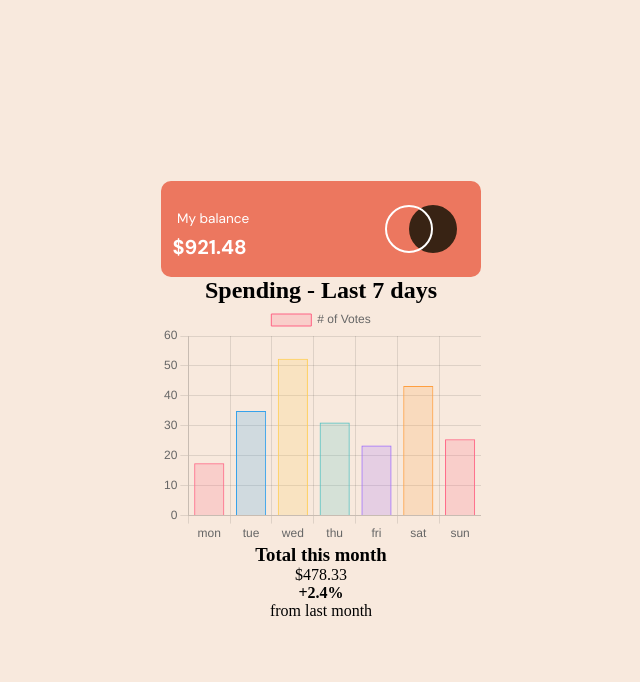
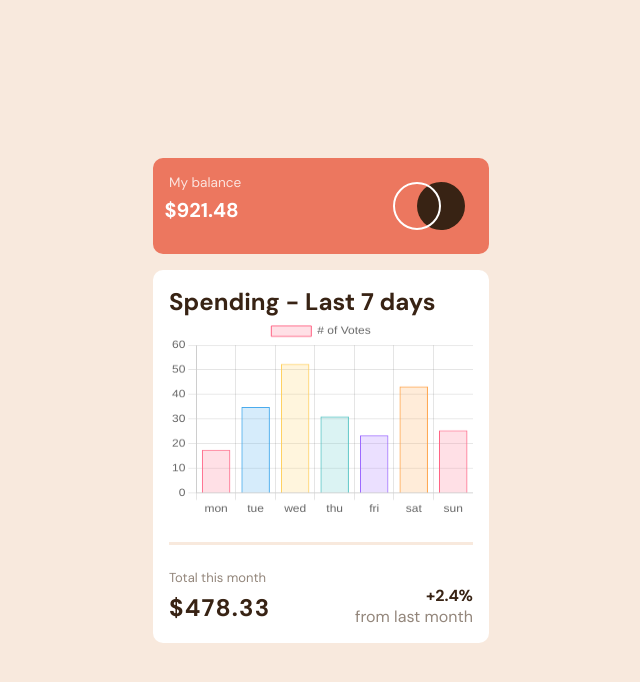
Before and after one commit to timbosTours/FEM-dynamic-bar-chart, a plain HTML site: page index.html in a window 1280 px wide. Shown: the whole page, without its empty margins (319-959 px from the left). Drawn offline with nearby package versions, Linux system fonts and the light colour scheme.

Commit message:
styled spending card

```diff
--- a/styles.css
+++ b/styles.css
@@ -6,6 +6,8 @@
 :root {
     --bg-cream: hsl(27, 66%, 92%);
     --soft-red: hsl(10, 79%, 65%);
+    --dark-brown: hsl(25, 47%, 15%);
+    --med-brown: hsl(28, 10%, 53%);
 
     --ff-dmSans: 'DM Sans', sans-serif;
 }
@@ -21,7 +23,7 @@ body{
 }
 
 #container{
-    max-width: 20rem;
+    max-width: 21rem;
 
 }
 
@@ -29,9 +31,10 @@ body{
     /* border: 2px solid blue; */
     background-color: var(--soft-red);
     border-radius: 10px;
-    padding: 1rem;
+    padding: 1em;
     display: flex;
     justify-content: space-between;
+    margin-bottom: 1rem;
 }
 
 #text-container{
@@ -44,8 +47,9 @@ body{
     font-size: 85%;
     font-weight: normal;
     float: left;
-    padding-top: 1em;
+    /* padding-top: 1em; */
     padding-bottom: 0.5em;
+    opacity: 80%;
 }
 
 #balance-amount{
@@ -60,6 +64,46 @@ body{
     margin: 0.5rem;
 }
 
+#spending{
+    background-color: white;
+    border-radius: 10px;
+    padding: 1em;
+    color: var(--dark-brown);
+    font-family: var(--ff-dmSans);
+    text-align: left;
+}
+
+#dynamic-chart{
+    border-bottom: 3px solid var(--bg-cream);
+    padding-bottom: 1.5em;
+    margin-bottom: 1.5em;
+}
+#total-container{
+    display: flex;
+    justify-content: space-between;
+}
+#total-this-month{
+    font-size: small;
+    color: var(--med-brown);
+    font-weight: 100;
+    padding-bottom: 0.5em;
+}
+
+#monthly-total{
+    font-weight: 700;
+    font-size: x-large;
+    letter-spacing: 1.2px;
+}
+
+#difference-last-month{
+    text-align: right;
+    margin-top: 1em;
+}
+
+#from-last-month{
+    color: var(--med-brown);
+}
+
 footer{
     position: fixed;
     bottom: 0;
```
